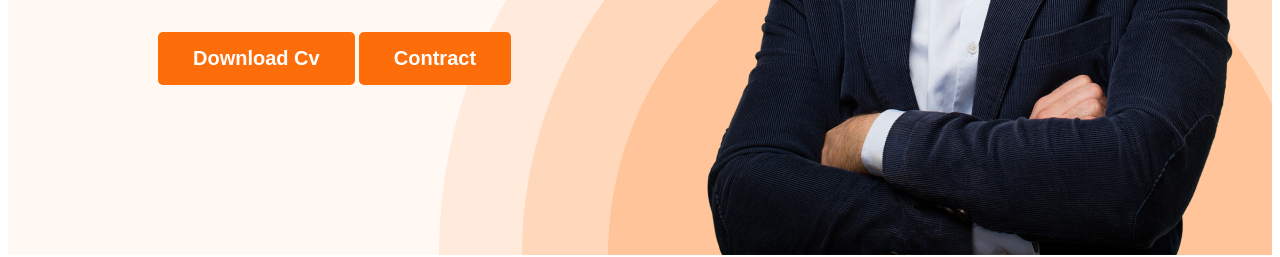
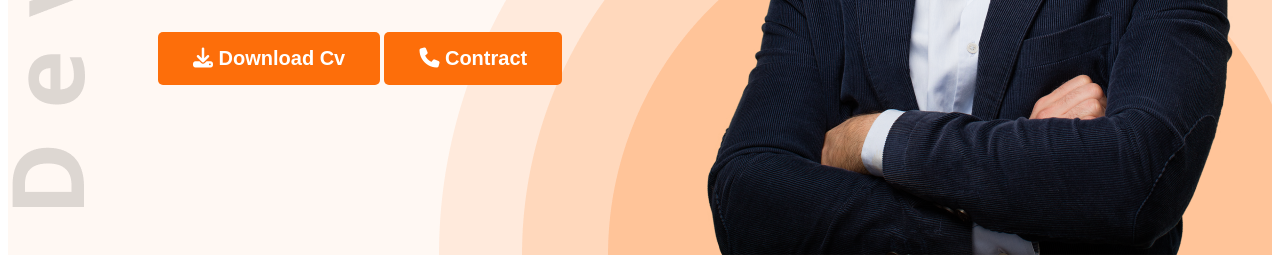
Before and after one commit to Razkkhan/portfolio, a plain HTML site: page index.html in a window 1280 px wide. Shown: the part 564-821 px from the top of the page. Drawn offline with nearby package versions, Linux system fonts and the light colour scheme.

Commit message:
font-awsome

```diff
--- a/index.html
+++ b/index.html
@@ -14,6 +14,7 @@
 
 
     <link rel="stylesheet" href="styles/portfolio.css">
+    <script src="https://kit.fontawesome.com/13ad7540d3.js" crossorigin="anonymous"></script>
 </head>
 
 <body>
@@ -33,8 +34,8 @@
                 <p class="banner-Dis">I am a 26-year-old computer science engineer with a recent degree, learning Web
                     design,
                     WordPress, and preparing for IELTS.</p>
-                <button class="btn-primary">Download Cv</button>
-                <button class="btn-primary">Contract</button>
+                <button class="btn-primary"><i class="fa-solid fa-download"></i> Download Cv</button>
+                <button class="btn-primary"><i class="fa-solid fa-phone"></i> Contract</button>
             </div>
             <img src="images/hardy.png" alt="">
         </div>
@@ -172,7 +173,7 @@
             </div>
 
             <div class="download-cv">
-                <button class="btn-primary">Download CV</button>
+                <button class="btn-primary"><i class="fa-solid fa-download"></i> Download CV</button>
             </div>
         </section>
     </main>
--- a/styles/portfolio.css
+++ b/styles/portfolio.css
@@ -66,9 +66,9 @@ nav a {
 /* header related style */
 .header {
     background-color: #FFF8F3;
-    background-image: url(../images/header_bg.png);
+    background-image: url(../images/header_bg.png), url(../images/developer.png);
     background-repeat: no-repeat;
-    background-position: bottom right;
+    background-position: bottom right, top left;
 
 }
 
```
